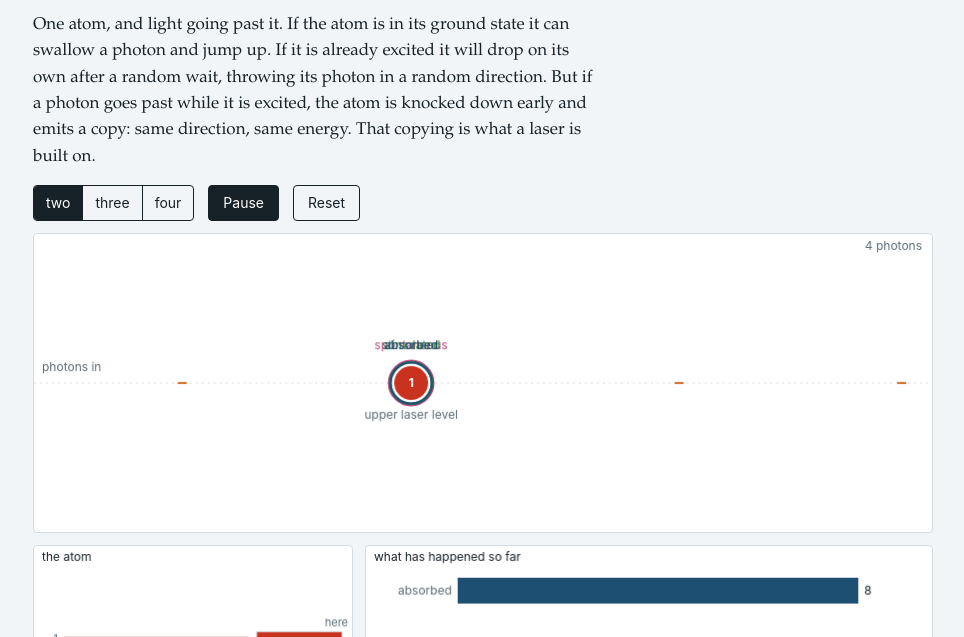
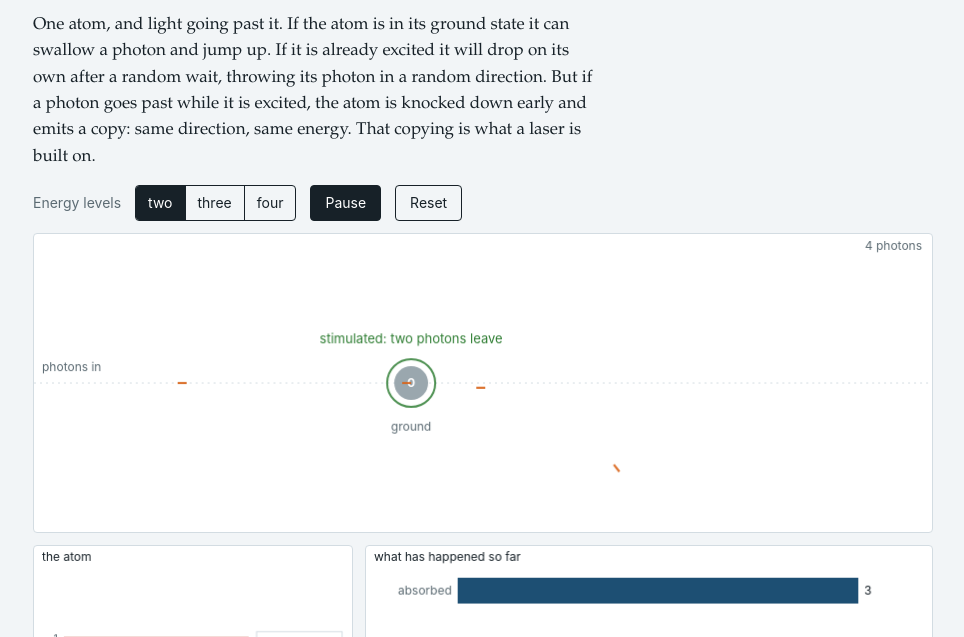
Before and after one commit to widener-physics/opensims, a plain HTML site: page sims/laser.html in a window 1280 px wide. Both pictures are taken after a click on the button "two". Shown: the part 163-800 px from the top of the page, without its empty margins (157-1121 px from the left). Drawn offline with Linux system fonts and the light colour scheme.

Commit message:
updated laser sim

```diff
--- a/sims/laser.html
+++ b/sims/laser.html
@@ -50,6 +50,7 @@
   .setup { display: flex; gap: 14px; align-items: center; flex-wrap: wrap; margin: 0 0 12px; font-family: var(--sans); font-size: 14px; }
   .setup span.lbl { color: var(--muted); }
   .seg { display: inline-flex; border: 1px solid var(--ink); border-radius: 4px; overflow: hidden; flex-wrap: wrap; }
+  .seg[hidden], [hidden] { display: none !important; }
   .seg button { font: inherit; font-family: var(--sans); font-size: 14px; min-width: 0; padding: 6px 12px; background: transparent; color: var(--ink); border: 0; border-right: 1px solid var(--ink); border-radius: 0; white-space: nowrap; cursor: pointer; }
   .seg button:last-child { border-right: 0; }
   .seg button[aria-pressed="true"] { background: var(--ink); color: #fff; }
@@ -160,7 +161,7 @@
   //    Nothing about a beam is built in. Direction survives only because stimulated emission copies it
   //    and because the mirrors return photons that travel along the tube.
   // ================================================================
-  const SCH = () => st.tab === 1 ? SCHEMES[2] : SCHEMES[st.k];
+  const SCH = () => SCHEMES[st.k];
   const SCHEMES = {
     2: { n: 2, E: [0, 1], pumpFrom: 0, pumpTo: 1, upper: 1, lower: 0, fast: [],
          names: ['ground', 'upper laser level'] },
@@ -181,11 +182,11 @@
     const S = SCH();
     atoms = [];
     if (st.tab === 1) {
-      atoms.push({ x: 0.42, y: 0.5, L: 0, t: 0 });
+      atoms.push({ id: 0, x: 0.42, y: 0.5, L: 0, t: 0 });
     } else {
       const cols = 16, rows = 3;
       for (let i = 0; i < cols; i++) for (let j = 0; j < rows; j++)
-        atoms.push({ x: TUBE.x0 + 0.04 + (TUBE.x1 - TUBE.x0 - 0.08) * i / (cols - 1),
+        atoms.push({ id: i * rows + j, x: TUBE.x0 + 0.04 + (TUBE.x1 - TUBE.x0 - 0.08) * i / (cols - 1),
                      y: TUBE.y0 + 0.05 + (TUBE.y1 - TUBE.y0 - 0.10) * j / (rows - 1), L: 0, t: 0 });
     }
     grid = new Map();
@@ -201,7 +202,8 @@
     // --- atoms ---
     for (const a of atoms) {
       if (st.tab === 1) {
-        if (st.pumpon && a.L === S.pumpFrom && Math.random() < 6 * dt) { a.L = S.pumpTo; continue; }
+        // pump at the same rate the atom decays, so it spends about half its time up whatever the lifetime
+        if (st.pumpon && a.L === S.pumpFrom && Math.random() < dt / st.tau) { a.L = S.pumpTo; continue; }
       } else {
         if (a.L === S.pumpFrom && Math.random() < st.pump * dt) { a.L = S.pumpTo; continue; }
         if (st.k === 2 && a.L === S.pumpTo && Math.random() < st.pump * dt) { a.L = S.pumpFrom; continue; }
@@ -212,7 +214,7 @@
       if (a.L === S.upper && Math.random() < dt / st.tau) {                 // spontaneous
         a.L = S.lower; tally.spon++;
         const th = rnd(0, Math.PI * 2);
-        addPhoton(a.x, a.y, Math.cos(th), Math.sin(th), 'spon');
+        addPhoton(a.x, a.y, Math.cos(th), Math.sin(th), 'spon', a.id);
         flashes.push({ x: a.x, y: a.y, t: 0, kind: 'spontaneous' });
       }
     }
@@ -231,12 +233,23 @@
       const c0 = Math.floor((p.x - 0.04) / CELL), c1 = Math.floor((p.x + 0.04) / CELL);
       const near = [];
       for (let c = c0; c <= c1; c++) { const b = grid.get(c); if (b) for (const j of b) near.push(atoms[j]); }
+      // release the previous atom only once the photon is genuinely clear of it
+      if (p.skip >= 0) {
+        const sa = atoms[p.skip];
+        if (!sa || (sa.x - p.x) * (sa.x - p.x) + (sa.y - p.y) * (sa.y - p.y) > 0.0016) p.skip = -1;
+      }
       for (const a of near) {
         const dx = a.x - p.x, dy = a.y - p.y;
         if (dx * dx + dy * dy > 0.0016) continue;
+        if (a.id === p.skip) continue;                              // just came from this atom
         if (a.L === S.upper && Math.random() < sig * dt) {
-          a.L = S.lower; tally.stim++;
-          addPhoton(a.x + p.vx * 0.02, a.y + p.vy * 0.02, p.vx, p.vy, 'stim');
+          a.L = S.lower; tally.stim++;                     // the atom drops to the lower level
+          p.skip = a.id;
+          // Two photons now travel on: the one that caused it and an identical copy. They share a
+          // direction, so the copy is started just clear of the atom and a little to one side purely
+          // so both can be seen; nothing about their motion differs.
+          const off = st.tab === 1 ? 0.045 : 0.02, side = st.tab === 1 ? 0.016 : 0.006;
+          addPhoton(a.x + p.vx * off - p.vy * side, a.y + p.vy * off + p.vx * side, p.vx, p.vy, 'stim', a.id);
           flashes.push({ x: a.x, y: a.y, t: 0, kind: 'stimulated' });
           break;
         }
@@ -271,9 +284,11 @@
       if (hist.length > 500) hist.shift();
     }
   }
-  function addPhoton(x, y, vx, vy, kind) {
+  function addPhoton(x, y, vx, vy, kind, skip) {
     if (photons.length >= CAP) return;
-    photons.push({ x, y, vx, vy, kind, age: 0 });
+    // `skip` is the atom this photon has just come from: it must leave that atom's neighbourhood
+    // before it can interact with it again, otherwise one photon ping-pongs on a single atom.
+    photons.push({ x, y, vx, vy, kind, age: 0, skip: skip === undefined ? -1 : skip });
   }
   const pops = () => { const S = SCH(), p = new Array(S.n).fill(0); atoms.forEach(a => p[a.L]++); return p; };
 
@@ -347,14 +362,6 @@
       ctx.beginPath(); ctx.moveTo(0, Y(0.5)); ctx.lineTo(W, Y(0.5)); ctx.stroke(); ctx.setLineDash([]);
     }
 
-    // photons
-    photons.forEach(p => {
-      const L = 9;
-      ctx.strokeStyle = C('--photon'); ctx.lineWidth = 2.2; ctx.globalAlpha = 0.9;
-      ctx.beginPath(); ctx.moveTo(X(p.x) - p.vx * L, Y(p.y) - p.vy * L); ctx.lineTo(X(p.x), Y(p.y)); ctx.stroke();
-    });
-    ctx.globalAlpha = 1;
-
     // atoms
     atoms.forEach(a => {
       const r = st.tab === 1 ? 17 : 7;
@@ -364,22 +371,38 @@
         ctx.fillStyle = '#fff'; ctx.font = 'bold 12px ' + C('--sans'); ctx.textAlign = 'center';
         ctx.fillText(String(a.L), X(a.x), Y(a.y) + 4);
         ctx.fillStyle = C('--muted'); ctx.font = '12px ' + C('--sans');
-        ctx.fillText(SCH().names[a.L], X(a.x), Y(a.y) + 36);
+        ctx.fillText(SCH().names[a.L], X(a.x), Y(a.y) + 48);
       }
     });
 
+    // photons, drawn over the atoms so a newly made one is never hidden underneath
+    photons.forEach(p => {
+      const L = 9;
+      ctx.strokeStyle = C('--photon'); ctx.lineWidth = 2.2; ctx.globalAlpha = 0.9;
+      ctx.beginPath(); ctx.moveTo(X(p.x) - p.vx * L, Y(p.y) - p.vy * L); ctx.lineTo(X(p.x), Y(p.y)); ctx.stroke();
+    });
+    ctx.globalAlpha = 1;
+
     // event flashes
-    if (st.labels) flashes.forEach(f => {
-      const a = 1 - f.t / 0.5;
-      const col = f.kind === 'stimulated' ? C('--vel') : f.kind === 'absorbed' ? C('--body') : C('--ghost');
-      ctx.strokeStyle = col; ctx.globalAlpha = st.tab === 1 ? a : a * 0.6; ctx.lineWidth = st.tab === 1 ? 2 : 1.4;
-      ctx.beginPath(); ctx.arc(X(f.x), Y(f.y), (st.tab === 1 ? 20 : 7) + (st.tab === 1 ? 26 : 9) * (1 - a), 0, Math.PI * 2); ctx.stroke();
-      if (st.tab === 1) {
-        ctx.fillStyle = col; ctx.font = '12px ' + C('--sans'); ctx.textAlign = 'center';
-        ctx.fillText(f.kind, X(f.x), Y(f.y) - 34);
+    if (st.labels) {
+      const kindColor = k => k === 'stimulated' ? C('--vel') : k === 'absorbed' ? C('--body') : C('--ghost');
+      flashes.forEach(f => {
+        const a = 1 - f.t / 0.5;
+        ctx.strokeStyle = kindColor(f.kind); ctx.globalAlpha = st.tab === 1 ? a : a * 0.6;
+        ctx.lineWidth = st.tab === 1 ? 2 : 1.4;
+        ctx.beginPath(); ctx.arc(X(f.x), Y(f.y), (st.tab === 1 ? 20 : 7) + (st.tab === 1 ? 26 : 9) * (1 - a), 0, Math.PI * 2); ctx.stroke();
+        ctx.globalAlpha = 1;
+      });
+      // only the newest event is named, so labels never pile up on one another
+      if (st.tab === 1 && flashes.length) {
+        const f = flashes.reduce((m, x) => x.t < m.t ? x : m, flashes[0]);
+        ctx.globalAlpha = Math.min(1, 2.5 * (1 - f.t / 0.5));
+        ctx.fillStyle = kindColor(f.kind); ctx.font = '13px ' + C('--sans'); ctx.textAlign = 'center';
+        const wording = f.kind === 'stimulated' ? 'stimulated: two photons leave' : f.kind === 'absorbed' ? 'absorbed: the atom jumps up' : 'spontaneous: one photon, random direction';
+        ctx.fillText(wording, X(f.x), Y(f.y) - 40);
+        ctx.globalAlpha = 1;
       }
-      ctx.globalAlpha = 1;
-    });
+    }
 
     ctx.fillStyle = C('--muted'); ctx.font = '12px ' + C('--sans'); ctx.textAlign = 'right';
     ctx.fillText(photons.length + ' photons' + (photons.length >= CAP ? ' (limit)' : ''), W - 10, 16);
@@ -527,7 +550,6 @@
     $('lede').innerHTML = TEXT[n].lede; $('notes').innerHTML = TEXT[n].notes;
     $('lab_pump').hidden = n === 1; $('lab_refl').hidden = n === 1;
     $('lab_beam').hidden = n === 2; $('lab_pumpon').hidden = n === 2;
-    $('schemeseg').hidden = n === 1; $('schemelbl').hidden = n === 1;
     st.tau = n === 1 ? 1.5 : 4; $('tau').value = String(st.tau);
     st.rate = n === 1 ? 1 : 1.5; $('rate').value = String(st.rate);
     $('scene').style.aspectRatio = n === 1 ? '900 / 300' : '900 / 230';
```
